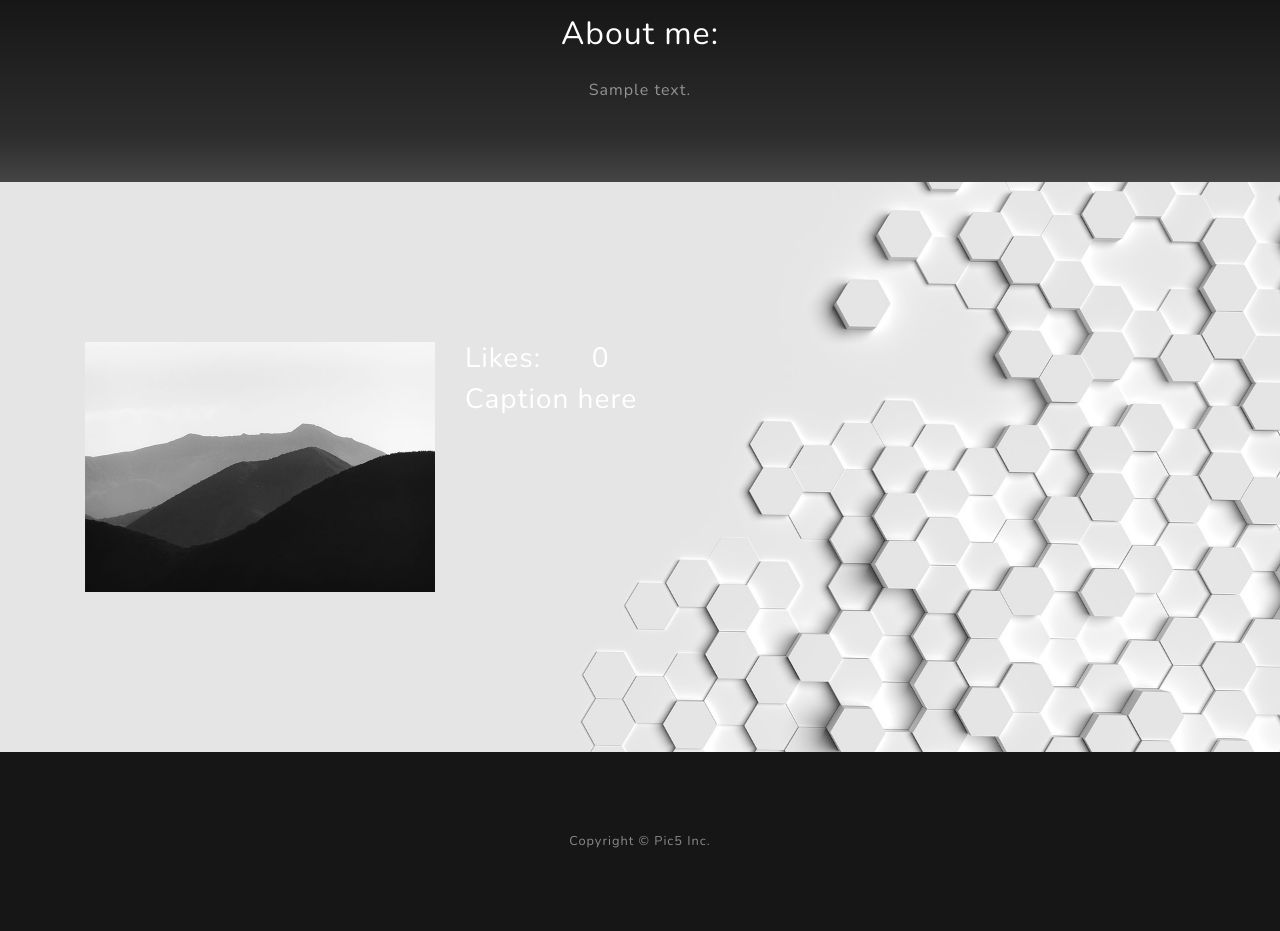
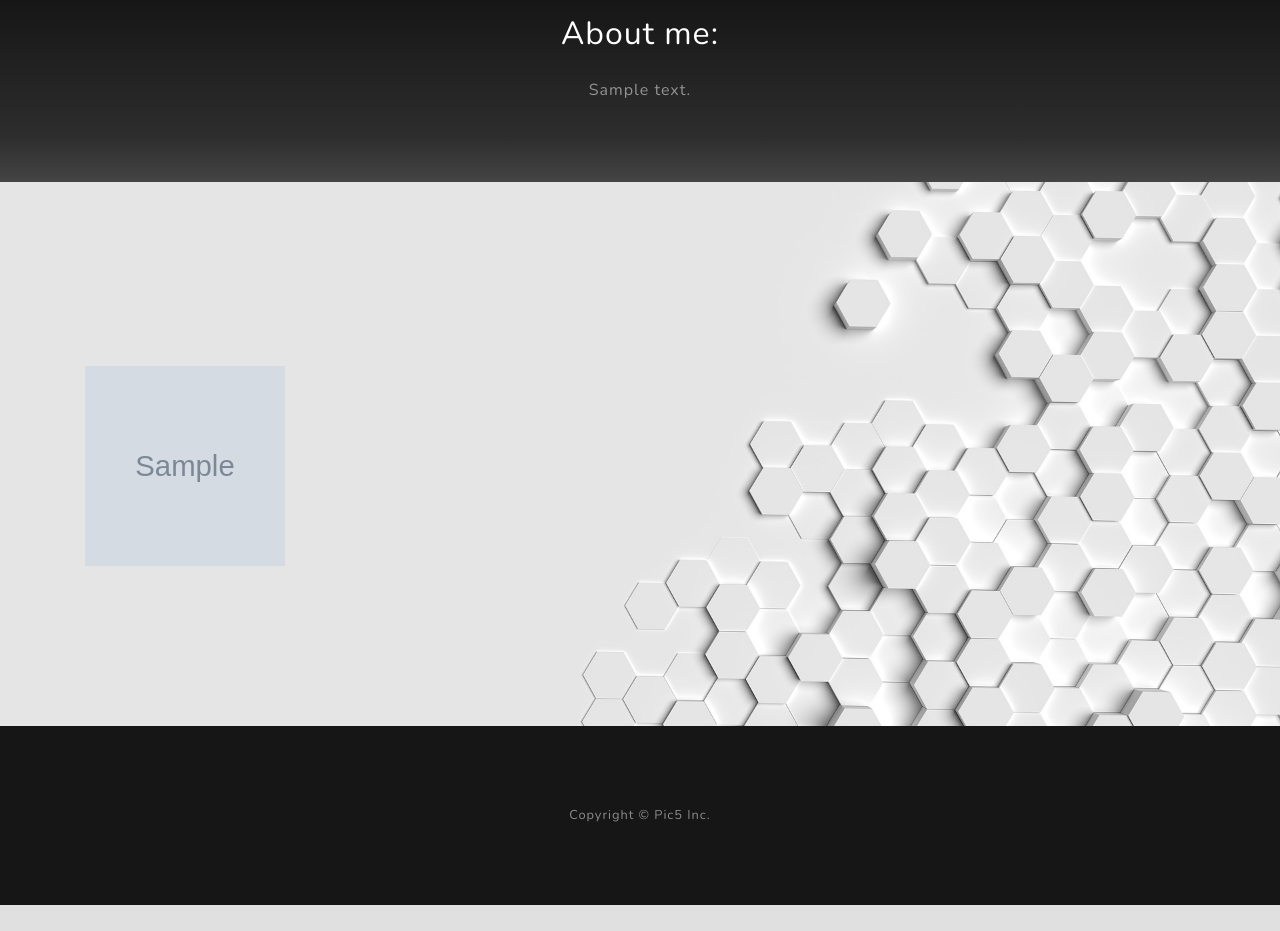
Before and after one commit to ngidaro/SOEN341, a Node server app: page /Profile_Page/600000000000000000000001 in a window 1280 px wide. Shown: the part 444-1375 px from the top of the page. After the commit the page ends 1349 px from the top, so only its background shows below. Run offline with Node 20, Linux system fonts and the light colour scheme; tables that the repository leaves empty hold one stand-in row (values such as "Sample post"); grey boxes marked "Sample" are stand-in pictures; some libraries are stand-ins or nearby versions.

Commit message:
feat(issue#50): Display Images from DB
Populate the profile pages with their uploaded photos.

```diff
--- a/app.js
+++ b/app.js
@@ -411,9 +411,10 @@ Pics.find({ownerID:req.params.id}, function(error,imgDocs){
 });
 app.get('/Follow_Page/:id/:searchID',function(req,res){
 
+console.log("redirect ");
   User.findById(req.params.searchID,function(error,docs){
     if (error) return handleError(error);
-
+Pics.find({ownerID:req.params.searchID}, function(error,imgDocs){
     //Check to see if user already follows the person, if he does then display Unfollow
     var sFollow = "Follow";
     var userID = req.params.id;
@@ -435,10 +436,11 @@ app.get('/Follow_Page/:id/:searchID',function(req,res){
                                 following:docs.following.length,
                                 sFollow: sFollow,
                                 bio:docs.bio,
-                                nbPosts:docs.nbPosts});
+                                nbPosts:docs.nbPosts,
+                                imgData:imgDocs});
   });
 });
-
+});
 // ------------------------------------------------------------------------------
 /*  app.post('/Follow_Page/:id/:searchID/:follow')
 
--- a/views/Follow_Page.ejs
+++ b/views/Follow_Page.ejs
@@ -110,6 +110,11 @@
     <section id="posts" class="projects-section bg-dark">
       <div class="container">
         <!-- todo : populate posts with data from back end, add some sort of recycler viewer-->
+        <% for (var C=0;C<imgData.length;C++){%>
+          <br/><img src="/uploads/<%=imgData[C].img.imgName%>" alt="not displaying" height="200" width ="200">
+
+          <br/>
+        <%}%>
         <div class="row">
           <div class="col-4">
             <img src="/img/demo-image-01.jpg" class="img-fluid" alt="" />
--- a/views/Profile_Page.ejs
+++ b/views/Profile_Page.ejs
@@ -91,9 +91,7 @@
               <h3 class="text-white-50 mx-auto mt-2 mb-5">Following <%=following%></h3>
             </div>
           </div>
-          <a href="#signIn" class="btn btn-primary js-scroll-trigger"
-            >Edit Profile</a
-          >
+          <a method ="GET" href="/Profile_Edit/<%=id%>" class="btn btn-primary js-scroll-trigger">Edit Profile</a>
         </div>
       </div>
     </header>
@@ -116,22 +114,25 @@
         <!-- todo : populate posts with data from back end, add some sort of recycler viewer-->
         <div class="row">
           <div class="col-4">
-            <img src="/img/demo-image-01.jpg" class="img-fluid" alt="" />
             <!-- todo : loaded image goes here-->
+            <% for (var C=0;C<imgData.length;C++){%>
+              <br/><img src="/uploads/<%=imgData[C].img.imgName%>" alt="not displaying" height="200" width ="200">
+              <br/>
+            <%}%>
           </div>
           <div class="col-8">
             <div class="row">
               <div class="col-2">
-                <h3 class="text-white">Likes:</h3>
+                <h3 class="text-white"></h3>
               </div>
               <div class="col-2">
-                <h3 class="text-white">0</h3>
+                <h3 class="text-white"></h3>
                 <!-- todo : likes number goes here -->
               </div>
             </div>
             <div class="row">
               <div class="col-8">
-                <h3 class="text-white">Caption here</h3>
+                <h3 class="text-white"></h3>
                 <!-- todo: load caption here-->
               </div>
             </div>
```
Also changed, not shown: 1 other file.
